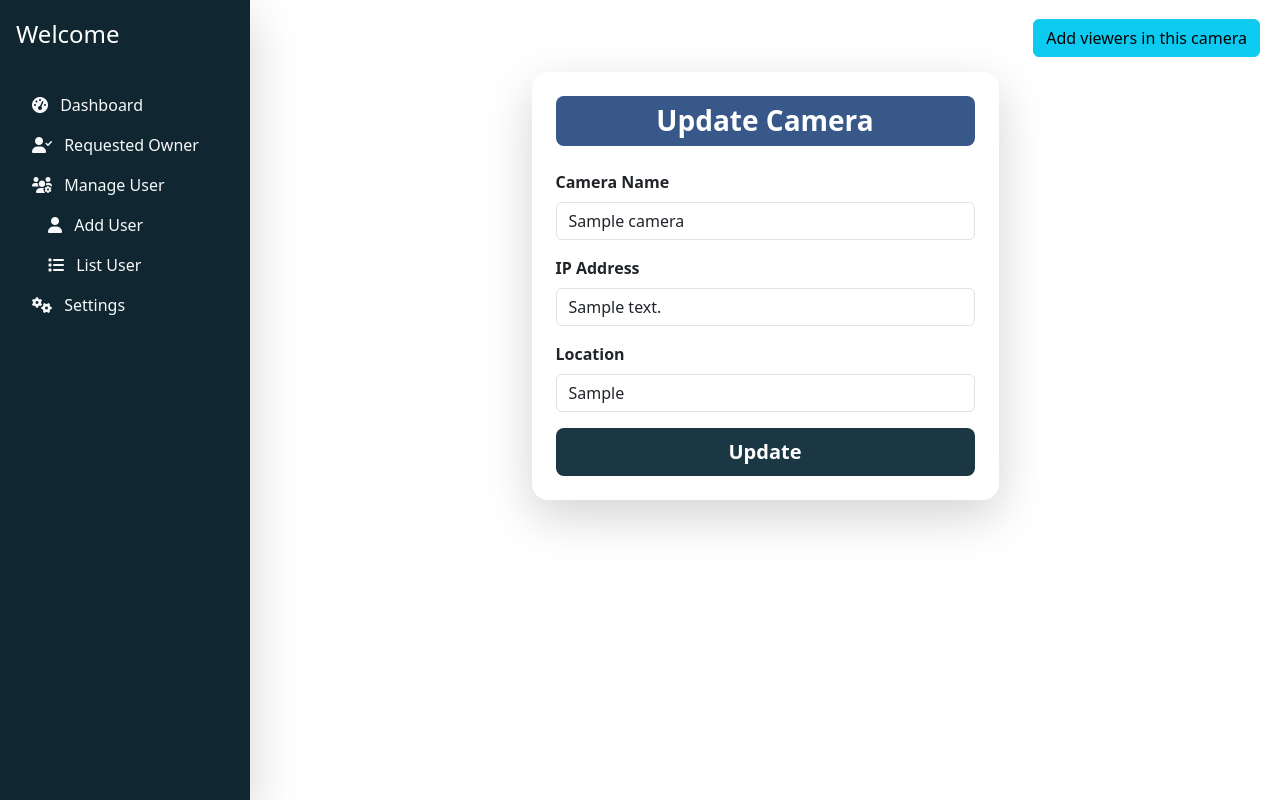
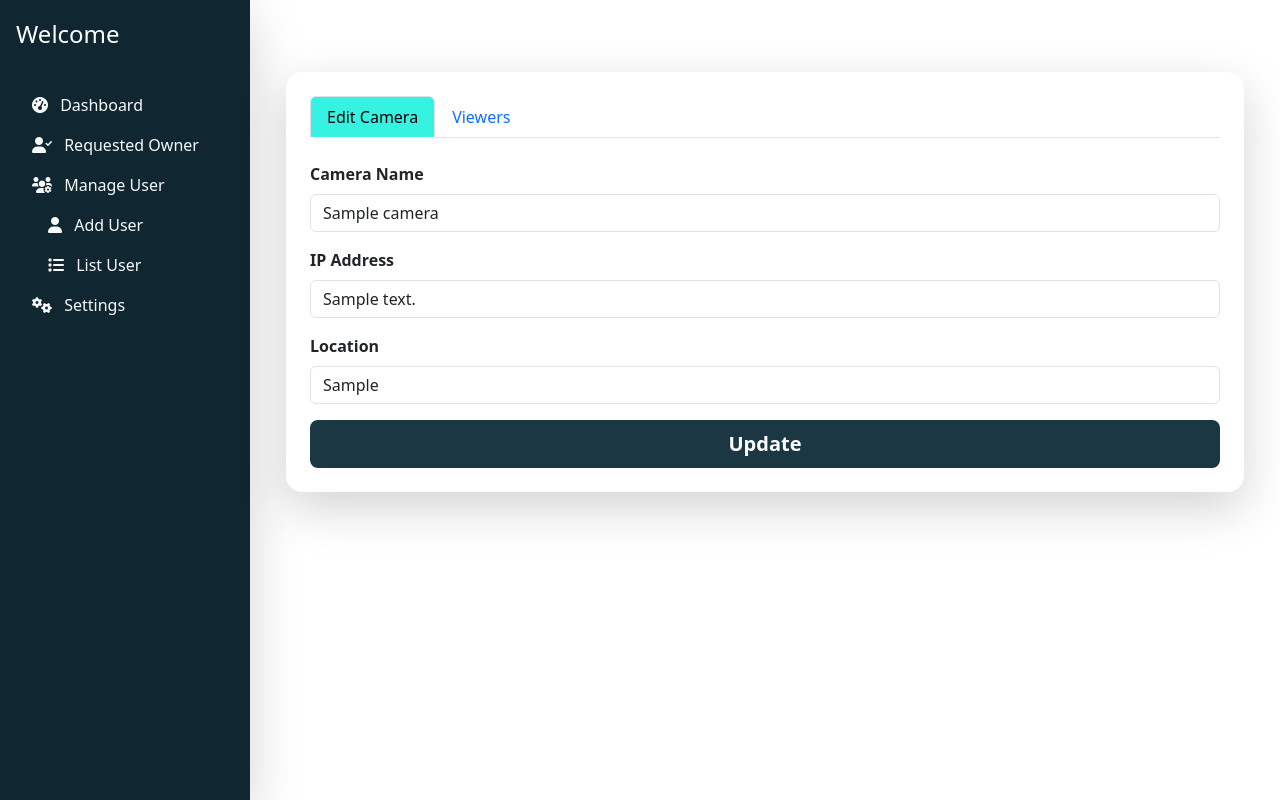
Before and after one commit to ankita12345678910/womensafety, a Django app: page /cameras/cameras/manage/1/ in a window 1280 px wide. Shown: the part 56-856 px from the top of the page. Run offline with Django 5.2, Linux system fonts and the light colour scheme; a user stored in the database is signed in; tables that the repository leaves empty hold one stand-in row (values such as "Sample post"); parts of the project's set-up code (start-up, migrations or seed data) failed here and were passed over; some libraries are stand-ins or nearby versions.

Commit message:
listing viewers

```diff
--- a/templates/cameras/manage_camera.html
+++ b/templates/cameras/manage_camera.html
@@ -10,14 +10,79 @@
 
 {% block content %}
 <div class="container py-5">
+    {% if camera %}
+    <!-- Edit Mode: Tabs for Edit + Viewers -->
+    <div class="card shadow-lg border-0 rounded-4">
+        <div class="card-body p-4">
+            <!-- Tabs -->
+            <ul class="nav nav-tabs" id="cameraTabs" role="tablist">
+                <li class="nav-item" role="presentation">
+                    <button class="nav-link active" id="edit-tab" data-bs-toggle="tab" data-bs-target="#edit"
+                        type="button" role="tab" aria-controls="edit" aria-selected="true">
+                        Edit Camera
+                    </button>
+                </li>
+                <li class="nav-item" role="presentation">
+                    <button class="nav-link" id="viewers-tab" data-bs-toggle="tab" data-bs-target="#viewers"
+                        type="button" role="tab" aria-controls="viewers" aria-selected="false">
+                        Viewers
+                    </button>
+                </li>
+            </ul>
+
+            <!-- Tab content -->
+            <div class="tab-content mt-4">
+                <div class="tab-pane fade show active" id="edit" role="tabpanel" aria-labelledby="edit-tab">
+                    <div id="manage_camera_form">
+                        {% include 'cameras/manage_camera_form_inner.html' %}
+                    </div>
+                </div>
+                <div class="tab-pane fade" id="viewers" role="tabpanel" aria-labelledby="viewers-tab">
+                    <!-- Add Viewer Button -->
+                    <div class="mb-3 text-end">
+                        <button id="manage-user-btn" class="btn btn-info" data-camera-id="{{ camera.id }}">
+                            Add Viewer
+                        </button>
+                    </div>
+
+                    {% if camera.viewers.all %}
+                    <table class="table table-bordered">
+                        <thead>
+                            <tr>
+                                <th scope="col">First Name</th>
+                                <th scope="col">Last Name</th>
+                                <th scope="col">Email</th>
+                                <th scope="col">Phone Number</th>
+                                <th scope="col">Address</th>
+                                <th scope="col">Role</th>
+                            </tr>
+                        </thead>
+                        <tbody>
+                            {% for viewer in camera.viewers.all %}
+                            <tr>
+                                <td>{{ viewer.first_name }}</td>
+                                <td>{{ viewer.last_name }}</td>
+                                <td>{{ viewer.email }}</td>
+                                <td>{{ viewer.details.phone_number }}</td>
+                                <td>{{ viewer.details.address }}</td>
+                                <td>{{ viewer.details.role }}</td>
+                            </tr>
+                            {% endfor %}
+                        </tbody>
+                    </table>
+                    {% else %}
+                    <p class="text-muted">No viewers assigned to this camera.</p>
+                    {% endif %}
+                </div>
+
+
+            </div>
+        </div>
+    </div>
+    {% else %}
+    <!-- Add Mode: Only the form -->
     <div class="row justify-content-center">
         <div class="col-md-8 col-lg-6">
-            {% if button_text == "Update" %}
-            <button id="manage-user-btn" class="btn btn-info position-absolute" data-camera-id="{{ camera.id }}"
-                style="top: 75px; right: 20px; z-index: 10;">
-                Add viewers in this camera
-            </button>
-            {% endif %}
             <div class="card shadow-lg border-0 rounded-4 position-relative">
                 <div class="card-body p-4" id="manage_camera_form">
                     {% include 'cameras/manage_camera_form_inner.html' %}
@@ -25,9 +90,9 @@
             </div>
         </div>
     </div>
+    {% endif %}
 </div>
 
-<!-- Modal -->
 <div class="modal fade" id="addViewerModal" tabindex="-1" aria-labelledby="addViewerModalLabel" aria-hidden="true">
     <div class="modal-dialog modal-dialog-centered modal-lg">
         <div class="modal-content">
@@ -43,8 +108,8 @@
         </div>
     </div>
 </div>
+{% endblock %}
 
-{% endblock %}
 
 {% block javascript %}
 {{ block.super }}
--- a/templates/cameras/manage_camera_form_inner.html
+++ b/templates/cameras/manage_camera_form_inner.html
@@ -1,6 +1,9 @@
+{% if button_text == 'Add' %}
+
 <h3 class="text-center mb-4 fw-bold text-white py-2 rounded-3" style="background-color: #375889;">
     {{ button_text }} Camera
 </h3>
+{% endif %}
 <form method="POST" action="" id="camera-form">
     {% csrf_token %}
 
```
Also changed, not shown: templates/users/manage_user_form_inner.html (+9 -9 lines).
